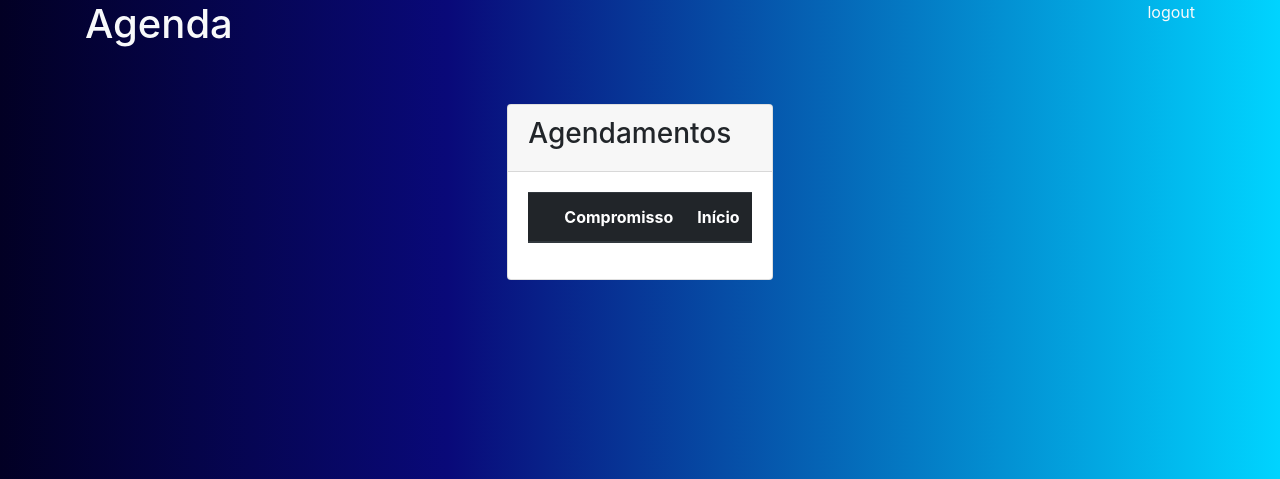
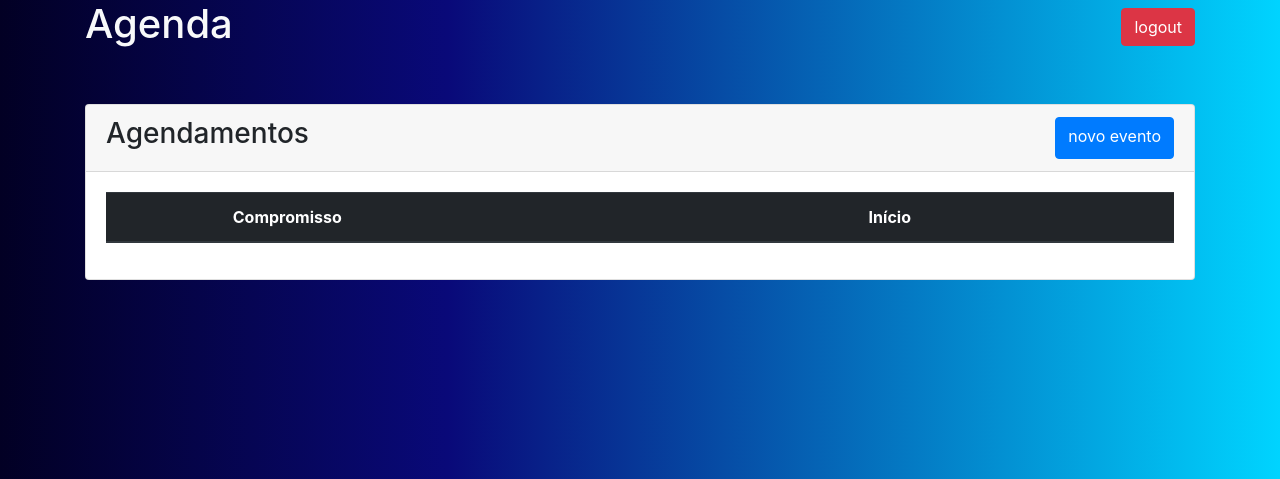
Before and after one commit to GuilhermeDGDEV/agenda, a Django app: page /agenda/ in a window 1280 px wide. Shown: the top 479 px of the page. Run offline with Django 3.2, Linux system fonts and the light colour scheme; the visitor is signed in with stand-in values (Sample User, id 1); data that the repository does not hold is empty; some libraries are stand-ins or nearby versions.

Commit message:
Insert data

```diff
--- a/agenda/urls.py
+++ b/agenda/urls.py
@@ -21,6 +21,8 @@ from core import views
 urlpatterns = [
     path('admin/', admin.site.urls),
     path('agenda/', views.lista_eventos),
+    path('agenda/evento/', views.evento),
+    path('agenda/evento/submit', views.submit_evento),
     path('', RedirectView.as_view(url='/agenda/')),
     path('login/', views.login_user),
     path('login/submit', views.submit_login),
--- a/core/views.py
+++ b/core/views.py
@@ -1,8 +1,14 @@
+from django.contrib.auth import decorators
 from django.shortcuts import redirect, render
 from core.models import Evento
 from django.contrib.auth.decorators import login_required
 from django.contrib.auth import authenticate, login, logout
 from django.contrib import messages
+
+
+@login_required(login_url='/login/')
+def evento(request):
+    return render(request, 'evento.html')
 
 
 @login_required(login_url='/login/')
@@ -27,6 +33,18 @@ def logout_user(request):
     return redirect('/')
 
 
+@login_required(login_url='/login/')
+def submit_evento(request):
+    if request.POST:
+        titulo = request.POST.get('titulo')
+        data_evento = request.POST.get('data_evento')
+        descricao = request.POST.get('descricao')
+        usuario = request.user
+        Evento.objects.create(
+            titulo=titulo, data_evento=data_evento, descricao=descricao, usuario=usuario)
+    return redirect('/')
+
+
 def submit_login(request):
     if request.POST:
         username = request.POST.get('username')
--- a/templates/agenda.html
+++ b/templates/agenda.html
@@ -4,9 +4,10 @@
 
     <div class="container mt-5">
         <div class="d-flex justify-content-center h-100">
-            <div class="card">
-                <div class="card-header">
+            <div class="card w-100">
+                <div class="card-header d-flex justify-content-between">
                     <h3>Agendamentos</h3>
+                    <a class="btn btn-primary" href="evento/">novo evento</a>
                 </div>
                 <div class="card-body">
                     <table class="table">
--- a/templates/model-header.html
+++ b/templates/model-header.html
@@ -1,6 +1,6 @@
 <div class="container">
     <div class="d-flex justify-content-between">
         <h1 class="text-light">Agenda</h1>
-        <a class="text-light" href="/logout">logout</a>
+        <a class="btn btn-danger h-100 mt-2" href="/logout">logout</a>
     </div>
 </div>
```
Also changed, not shown: templates/evento.html (added, +42 -0 lines).
